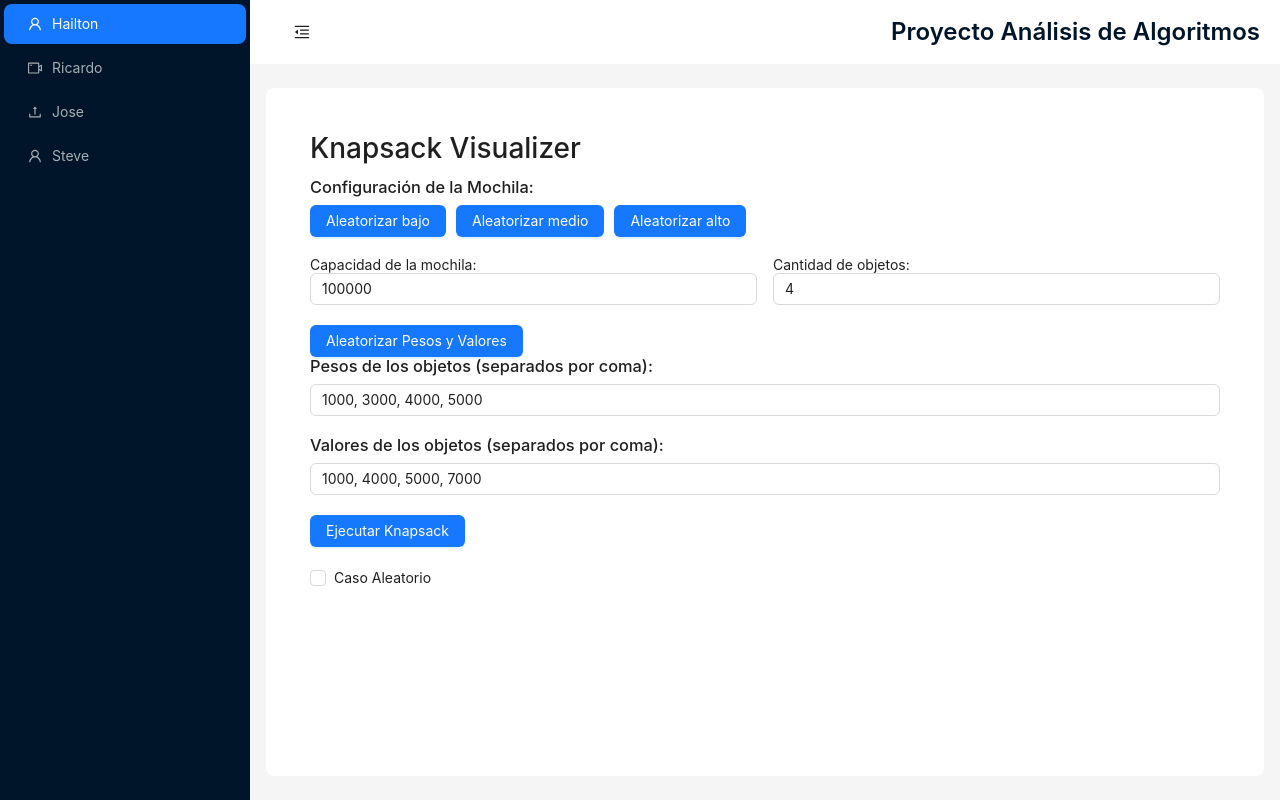
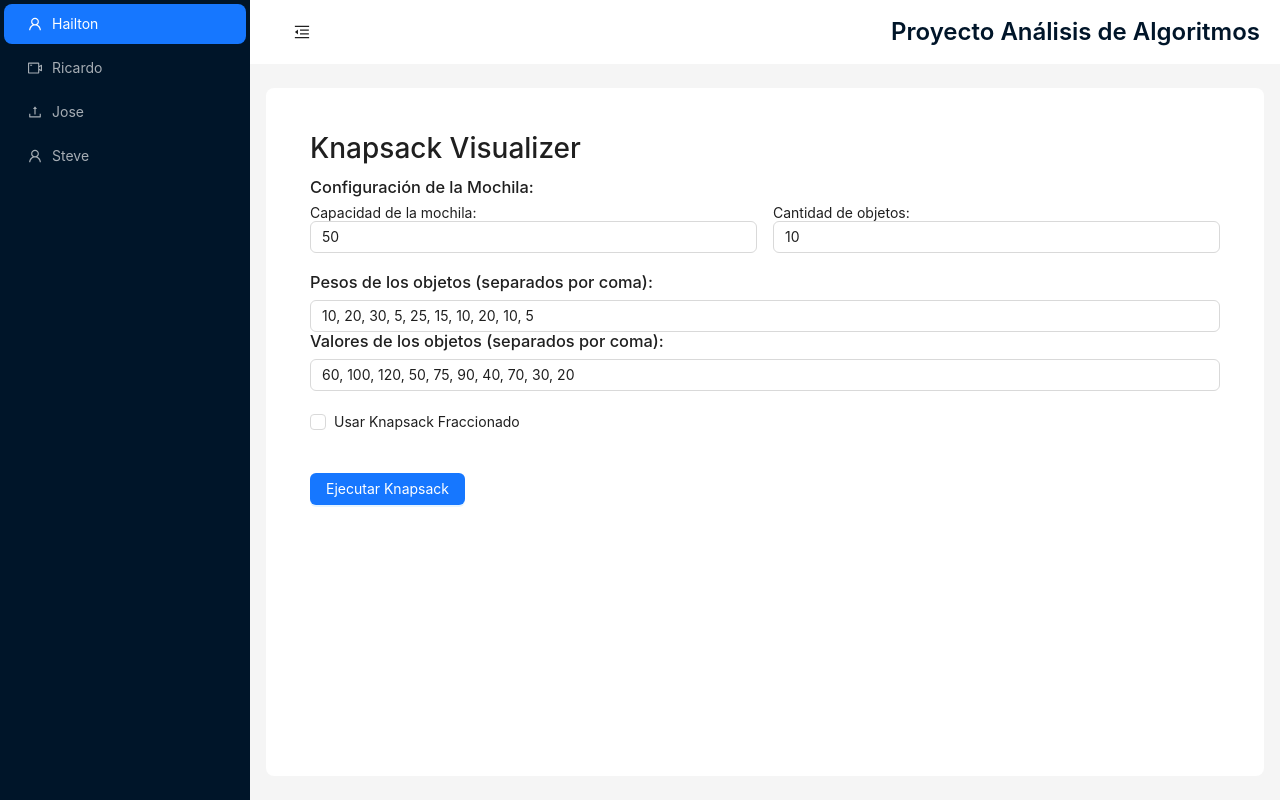
Before and after one commit to hailtonamaya/Proyecto_Analisis_de_Algoritmos, a React (Create React App) app: page /jose in a window 1280 px wide. Built offline with nearby package versions, Linux system fonts and the light colour scheme.

Commit message:
Knapsack Final Espero

```diff
--- a/src/pages/Jose.jsx
+++ b/src/pages/Jose.jsx
@@ -1,7 +1,7 @@
 import React, { useState } from "react";
-import { Button, Input, message, Checkbox, Row, Col } from "antd";
+import { Button, Input, message, Row, Col, Checkbox } from "antd";
 
-// Algoritmo Knapsack
+// Algoritmo Knapsack Tradicional
 const knapsackFor = (capacidad, peso, valor, noObj) => {
   const mochila = Array.from({ length: noObj + 1 }, () =>
     Array(capacidad + 1).fill(0)
@@ -20,107 +20,65 @@ const knapsackFor = (capacidad, peso, valor, noObj) => {
     }
   }
 
-  return mochila[noObj][capacidad]; // Devolver el valor máximo alcanzado
+  return mochila[noObj][capacidad];
+};
+
+// Algoritmo Knapsack Fraccionado
+const fractionalKnapsack = (capacidad, peso, valor, noObj) => {
+  const items = Array.from({ length: noObj }, (_, i) => ({
+    valor: valor[i],
+    peso: peso[i],
+    ratio: valor[i] / peso[i]
+  }));
+
+  items.sort((a, b) => b.ratio - a.ratio); // Ordenar por relación valor/peso
+
+  let valorTotal = 0;
+
+  for (const item of items) {
+    if (capacidad >= item.peso) {
+      capacidad -= item.peso;
+      valorTotal += item.valor;
+    } else {
+      valorTotal += item.ratio * capacidad; // Tomar la fracción
+      break;
+    }
+  }
+
+  return valorTotal;
 };
 
 // Componente Visual
 const Jose = () => {
-  const [capacidad, setCapacidad] = useState(100000);
-  const [noObj, setNoObj] = useState(4);
-  const [pesos, setPesos] = useState([1000, 3000, 4000, 5000]);
-  const [valores, setValores] = useState([1000, 4000, 5000, 7000]);
+  const [capacidad, setCapacidad] = useState(50);
+  const [noObj, setNoObj] = useState(10);
+  const [pesos, setPesos] = useState([10, 20, 30, 5, 25, 15, 10, 20, 10, 5]);
+  const [valores, setValores] = useState([60, 100, 120, 50, 75, 90, 40, 70, 30, 20]);
   const [tiempoEjecucion, setTiempoEjecucion] = useState(null);
   const [resultado, setResultado] = useState(null);
-  const [casoAleatorio, setCasoAleatorio] = useState(false);
+  const [isFractional, setIsFractional] = useState(false); // Estado para saber qué algoritmo usar
 
   // Función para ejecutar el algoritmo y medir el tiempo
   const ejecutarKnapsack = () => {
-    const start = performance.now(); // Tiempo de inicio
+    const start = performance.now();
+    let maxValor;
 
-    const maxValor = knapsackFor(capacidad, pesos, valores, noObj);
-    const end = performance.now(); // Tiempo de fin
+    // Ejecuta el algoritmo seleccionado
+    if (isFractional) {
+      console.log("Ejecutando Knapsack Fraccionado");
+      maxValor = fractionalKnapsack(capacidad, pesos, valores, noObj);
+    } else {
+      console.log("Ejecutando Knapsack Tradicional");
+      maxValor = knapsackFor(capacidad, pesos, valores, noObj);
+    }
 
-    const tiempo = (end - start).toFixed(4); // Tiempo de ejecución en milisegundos
+    const end = performance.now();
+    const tiempo = (end - start).toFixed(6); // Medir tiempo con 6 decimales
     setTiempoEjecucion(tiempo);
     setResultado(maxValor);
 
+    console.log(`Tiempo de ejecución: ${tiempo} ms`); // Imprimir en consola el tiempo de ejecución
     message.success(`Tiempo de ejecución: ${tiempo} ms`);
-  };
-
-  // Función para generar datos aleatorios para la capacidad y cantidad de objetos
-  const generarConfiguracionAleatoria = (nivel) => {
-    let capacidadAleatoria = 0;
-    let cantidadObjetosAleatoria = 0;
-
-    switch (nivel) {
-      case "bajo":
-        capacidadAleatoria = Math.floor(Math.random() * 5000) + 1; // Capacidad aleatoria entre 1 y 5000
-        cantidadObjetosAleatoria = Math.floor(Math.random() * 5) + 1; // Objetos entre 1 y 5
-        break;
-      case "medio":
-        capacidadAleatoria = Math.floor(Math.random() * 50000) + 5000; // Capacidad entre 5000 y 50000
-        cantidadObjetosAleatoria = Math.floor(Math.random() * 10) + 5; // Objetos entre 5 y 10
-        break;
-      case "alto":
-        capacidadAleatoria = Math.floor(Math.random() * 100000) + 50000; // Capacidad entre 50000 y 100000
-        cantidadObjetosAleatoria = Math.floor(Math.random() * 15) + 10; // Objetos entre 10 y 15
-        break;
-      default:
-        break;
-    }
-
-    // Actualizar el estado con los datos aleatorios
-    setCapacidad(capacidadAleatoria);
-    setNoObj(cantidadObjetosAleatoria);
-  };
-
-  // Función para generar datos aleatorios para los pesos y valores
-  const generarPesosYValoresAleatorios = () => {
-    const pesosAleatorios = Array.from({ length: noObj }, () =>
-      Math.floor(Math.random() * 100000) + 1 // Pesos aleatorios entre 1 y 100,000
-    );
-    const valoresAleatorios = Array.from({ length: noObj }, () =>
-      Math.floor(Math.random() * 100000) + 1 // Valores aleatorios entre 1 y 100,000
-    );
-
-    // Actualizar el estado con los datos aleatorios
-    setPesos(pesosAleatorios);
-    setValores(valoresAleatorios);
-  };
-
-  // Función para manejar el cambio de pesos y valores como texto separado por comas
-  const handlePesosChange = (value) => {
-    const nuevosPesos = value.split(",").map((peso) => parseInt(peso.trim(), 10));
-    setPesos(nuevosPesos);
-  };
-
-  const handleValoresChange = (value) => {
-    const nuevosValores = value.split(",").map((valor) => parseInt(valor.trim(), 10));
-    setValores(nuevosValores);
-  };
-
-  // Generar campos para pesos y valores
-  const renderObjetoInputs = () => {
-    return (
-      <div>
-        <div style={{ marginBottom: "20px" }}>
-          <h3>Pesos de los objetos (separados por coma):</h3>
-          <Input
-            placeholder="Ej: 1000, 2000, 3000"
-            value={pesos.join(", ")}
-            onChange={(e) => handlePesosChange(e.target.value)}
-          />
-        </div>
-        <div>
-          <h3>Valores de los objetos (separados por coma):</h3>
-          <Input
-            placeholder="Ej: 1000, 4000, 5000"
-            value={valores.join(", ")}
-            onChange={(e) => handleValoresChange(e.target.value)}
-          />
-        </div>
-      </div>
-    );
   };
 
   return (
@@ -130,18 +88,6 @@ const Jose = () => {
       {/* Configuración de la Mochila */}
       <div style={{ marginBottom: "20px" }}>
         <h3>Configuración de la Mochila:</h3>
-        <div style={{ display: "flex", gap: "10px", marginBottom: "20px" }}>
-          <Button type="primary" onClick={() => generarConfiguracionAleatoria("bajo")}>
-            Aleatorizar bajo
-          </Button>
-          <Button type="primary" onClick={() => generarConfiguracionAleatoria("medio")}>
-            Aleatorizar medio
-          </Button>
-          <Button type="primary" onClick={() => generarConfiguracionAleatoria("alto")}>
-            Aleatorizar alto
-          </Button>
-        </div>
-        <div style={{ marginTop: "10px" }}>
         <Row gutter={16}>
           <Col span={12}>
             <label>Capacidad de la mochila:</label>
@@ -156,69 +102,75 @@ const Jose = () => {
             <label>Cantidad de objetos:</label>
             <Input
               value={noObj}
-                onChange={(e) => {
-                  setNoObj(parseInt(e.target.value));
-                  const newPesos = new Array(parseInt(e.target.value)).fill(1);
-                  const newValores = new Array(parseInt(e.target.value)).fill(1);
-                  setPesos(newPesos);
-                  setValores(newValores);
-                }}
+              onChange={(e) =>
+                setNoObj(Math.max(1, parseInt(e.target.value || "1")))
+              }
               placeholder="Cantidad de objetos"
               type="number"
+              min={1}
             />
           </Col>
         </Row>
       </div>
+
+      {/* Entradas para pesos y valores */}
+      <div style={{ marginBottom: "20px" }}>
+        <h3>Pesos de los objetos (separados por coma):</h3>
+        <Input
+          placeholder="Ej: 10, 20, 30"
+          value={pesos.join(", ")}
+          onChange={(e) =>
+            setPesos(
+              e.target.value
+                .split(",")
+                .map((peso) => Math.max(1, parseInt(peso.trim())))
+            )
+          }
+        />
+        <h3>Valores de los objetos (separados por coma):</h3>
+        <Input
+          placeholder="Ej: 60, 100, 120"
+          value={valores.join(", ")}
+          onChange={(e) =>
+            setValores(
+              e.target.value
+                .split(",")
+                .map((valor) => Math.max(1, parseInt(valor.trim())))
+            )
+          }
+        />
       </div>
 
-      {/* Botón para aleatorizar pesos y valores */}
-      <div style={{ marginTop: "20px" }}>
-        <Button type="primary" onClick={generarPesosYValoresAleatorios}>
-          Aleatorizar Pesos y Valores
-        </Button>
+      {/* Checkbox para elegir el algoritmo */}
+      <div style={{ marginBottom: "20px" }}>
+        <Checkbox
+          checked={isFractional}
+          onChange={(e) => setIsFractional(e.target.checked)}
+        >
+          Usar Knapsack Fraccionado
+        </Checkbox>
       </div>
 
-      {/* Entradas dinámicas para pesos y valores */}
-      {renderObjetoInputs()}
+      {/* Botón para ejecutar el algoritmo */}
+      <Button
+        type="primary"
+        onClick={ejecutarKnapsack}
+        style={{ marginTop: "20px" }}
+      >
+        Ejecutar Knapsack
+      </Button>
 
-      {/* Resultado y Tiempo de ejecución */}
+      {/* Resultados */}
       {resultado !== null && (
         <div style={{ marginTop: "20px" }}>
           <h3>Valor máximo alcanzado: {resultado}</h3>
         </div>
       )}
-
       {tiempoEjecucion && (
         <div style={{ marginTop: "10px" }}>
           <strong>Tiempo de ejecución: {tiempoEjecucion} ms</strong>
         </div>
       )}
-
-      {/* Botón para ejecutar el algoritmo */}
-      <Button type="primary" onClick={ejecutarKnapsack} style={{ marginTop: "20px" }}>
-        Ejecutar Knapsack
-      </Button>
-
-      {/* Caso Aleatorio */}
-      <div style={{ marginTop: "20px" }}>
-        <Checkbox
-          checked={casoAleatorio}
-          onChange={(e) => {
-            setCasoAleatorio(e.target.checked);
-            if (e.target.checked) {
-              generarConfiguracionAleatoria("alto"); // Configuración por defecto alta al activar el checkbox
-              generarPesosYValoresAleatorios();
-            } else {
-              setCapacidad(100000);
-              setNoObj(4);
-              setPesos([1000, 3000, 4000, 5000]);
-              setValores([1000, 4000, 5000, 7000]);
-            }
-          }}
-        >
-          Caso Aleatorio
-        </Checkbox>
-      </div>
     </div>
   );
 };
```
Lines whose indentation alone changed are shown as unchanged.
